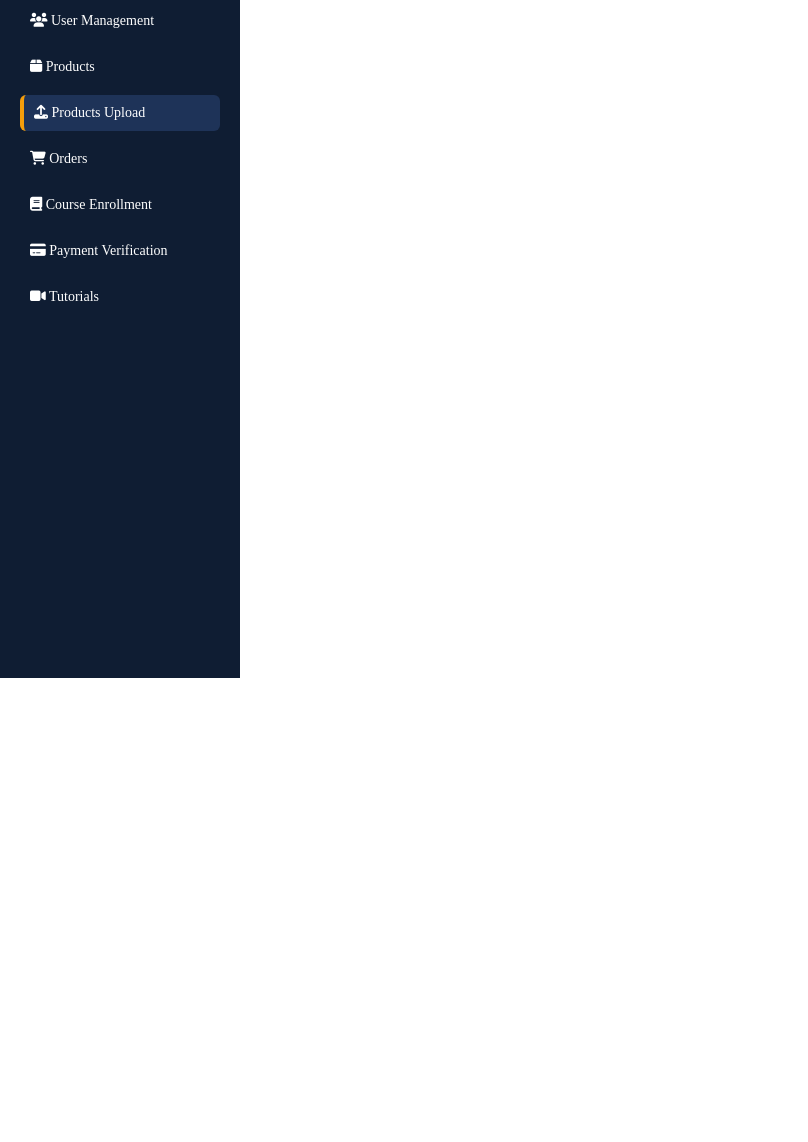
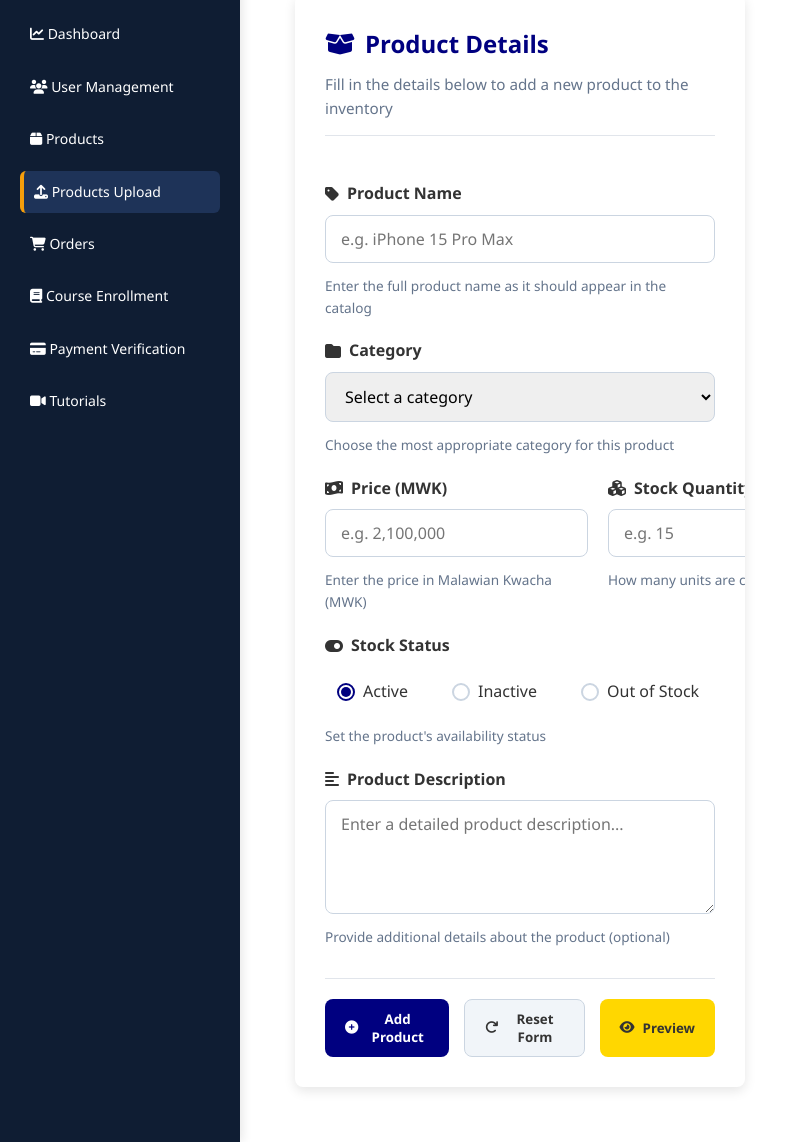
Before and after one commit to lauryn06/Admin-E-commerce, a website: page Product Upload.html in a window 1280 px wide. Shown: the part 122-1264 px from the top of the page, without its empty margins (0-808 px from the left). Before the commit the page ends 800 px from the top, so only its background shows below. Drawn offline with Linux system fonts and the light colour scheme.

Commit message:
added the product upload form

```diff
--- a/Product Upload.html
+++ b/Product Upload.html
@@ -4,6 +4,7 @@
   <meta charset="UTF-8">
   <title>Admin Dashboard</title>
   <link rel="stylesheet" href="https://cdnjs.cloudflare.com/ajax/libs/font-awesome/6.5.0/css/all.min.css" />
+  <link rel="stylesheet" href="products.css">
   <link rel="stylesheet" href="style.css">
 </head>
 <body>
@@ -36,6 +37,92 @@
         <button>Logout</button>
       </div>
     </div>
+
+    <div class="content-wrapper">
+                <!-- Form Section -->
+                <section class="form-section">
+                    <div class="form-container">
+                        <form id="productForm" class="product-form">
+                            <div class="form-header">
+                                <h2><i class="fas fa-box-open"></i> Product Details</h2>
+                                <p>Fill in the details below to add a new product to the inventory</p>
+                            </div>
+
+                            <div class="form-group">
+                                <label for="productName"><i class="fas fa-tag"></i> Product Name</label>
+                                <input type="text" id="productName" name="productName" placeholder="e.g. iPhone 15 Pro Max" required>
+                                <div class="hint">Enter the full product name as it should appear in the catalog</div>
+                            </div>
+
+                            <div class="form-group">
+                                <label for="productCategory"><i class="fas fa-folder"></i> Category</label>
+                                <select id="productCategory" name="productCategory" required>
+                                    <option value="">Select a category</option>
+                                    <option value="Phones">Phones</option>
+                                    <option value="Laptops">Laptops</option>
+                                    <option value="Tablets">Tablets</option>
+                                    <option value="Accessories">Accessories</option>
+                                    <option value="Wearables">Wearables</option>
+                                </select>
+                                <div class="hint">Choose the most appropriate category for this product</div>
+                            </div>
+
+                            <div class="form-row">
+                                <div class="form-group">
+                                    <label for="productPrice"><i class="fas fa-money-bill-wave"></i> Price (MWK)</label>
+                                    <input type="text" id="productPrice" name="productPrice" placeholder="e.g. 2,100,000" required>
+                                    <div class="hint">Enter the price in Malawian Kwacha (MWK)</div>
+                                </div>
+
+                                <div class="form-group">
+                                    <label for="productStock"><i class="fas fa-cubes"></i> Stock Quantity</label>
+                                    <input type="number" id="productStock" name="productStock" min="0" placeholder="e.g. 15" required>
+                                    <div class="hint">How many units are currently in stock?</div>
+                                </div>
+                            </div>
+
+                            <div class="form-group">
+                                <label><i class="fas fa-toggle-on"></i> Stock Status</label>
+                                <div class="radio-group">
+                                    <label class="radio-label active">
+                                        <input type="radio" name="stockStatus" value="Active" checked>
+                                        <span class="radio-custom"></span>
+                                        <span class="radio-text">Active</span>
+                                    </label>
+                                    <label class="radio-label">
+                                        <input type="radio" name="stockStatus" value="Inactive">
+                                        <span class="radio-custom"></span>
+                                        <span class="radio-text">Inactive</span>
+                                    </label>
+                                    <label class="radio-label">
+                                        <input type="radio" name="stockStatus" value="Out of Stock">
+                                        <span class="radio-custom"></span>
+                                        <span class="radio-text">Out of Stock</span>
+                                    </label>
+                                </div>
+                                <div class="hint">Set the product's availability status</div>
+                            </div>
+
+                            <div class="form-group">
+                                <label for="productDescription"><i class="fas fa-align-left"></i> Product Description</label>
+                                <textarea id="productDescription" name="productDescription" placeholder="Enter a detailed product description..." rows="4"></textarea>
+                                <div class="hint">Provide additional details about the product (optional)</div>
+                            </div>
+
+                            <div class="form-actions">
+                                <button type="submit" class="btn btn-primary">
+                                    <i class="fas fa-plus-circle"></i> Add Product
+                                </button>
+                                <button type="reset" class="btn btn-secondary">
+                                    <i class="fas fa-redo"></i> Reset Form
+                                </button>
+                                <button type="button" class="btn btn-warning" id="previewBtn">
+                                    <i class="fas fa-eye"></i> Preview
+                                </button>
+                            </div>
+                        </form>
+                    </div>
+
   </main>
 
 </div>
```
